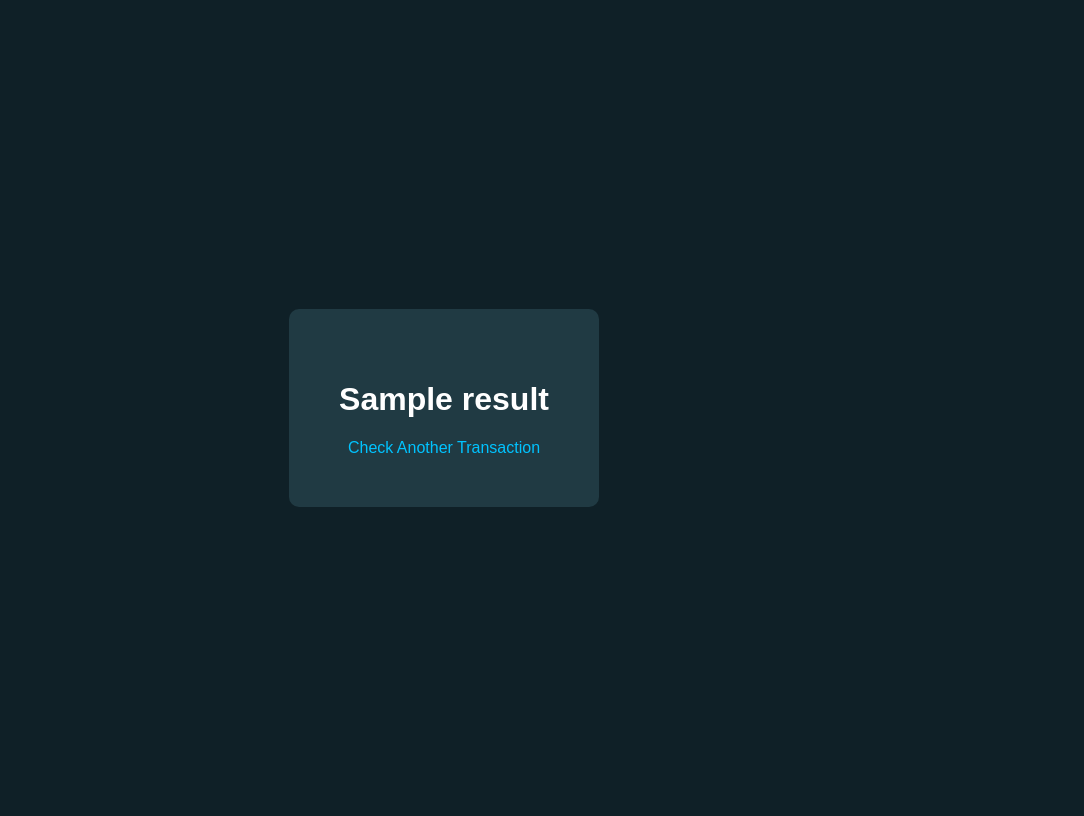
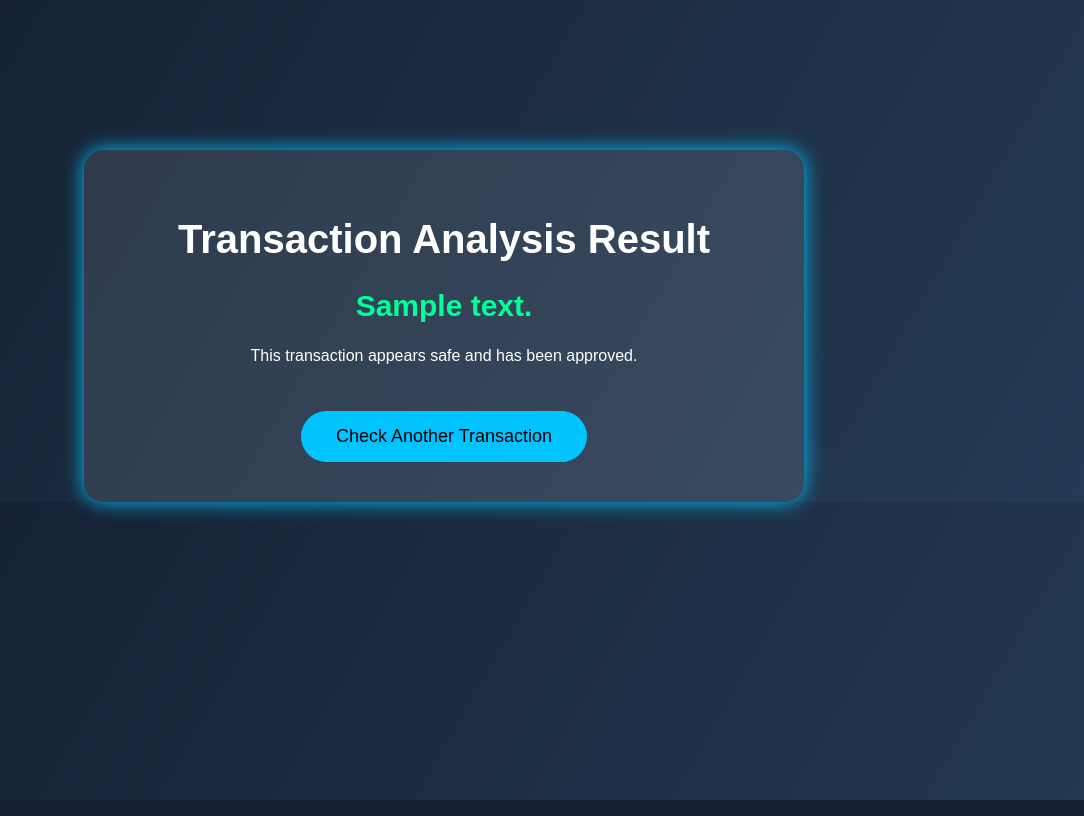
Before and after one commit to Prem-0427/online_fraud_payment, a Flask app: template code/templates/submit.html in a window 1280 px wide. Shown: the whole page, without its empty margins (196-1280 px from the left). Run offline with Flask 3, Linux system fonts and the light colour scheme; the template is opened without the code that fills it: most values are stand-ins (such as "Sample title", 1, 10 or a date in 2020); parts of the project's set-up code (start-up, migrations or seed data) failed here and were passed over.

Commit message:
Update submit.html

```diff
--- a/code/templates/submit.html
+++ b/code/templates/submit.html
@@ -1,33 +1,84 @@
 <!DOCTYPE html>
 <html>
 <head>
-<title>Result</title>
+<title>Fraud Result</title>
+
 <style>
 body{
-    background:#0f2027;
+    margin:0;
+    font-family: Arial;
+    background: linear-gradient(120deg, #141e30, #243b55);
     color:white;
-    font-family:Arial;
-    display:flex;
-    justify-content:center;
-    align-items:center;
-    height:100vh;
-}
-.box{
-    background:#203a43;
-    padding:50px;
-    border-radius:10px;
     text-align:center;
 }
-a{
-    color:#00c3ff;
-    text-decoration:none;
+
+.result-box{
+    margin-top:150px;
+    padding:40px;
+    width:50%;
+    margin-left:auto;
+    margin-right:auto;
+    background: rgba(255,255,255,0.1);
+    border-radius:20px;
+    box-shadow:0 0 20px #00c3ff;
+    animation: zoom 1s;
+}
+
+h1{
+    font-size:40px;
+}
+
+h2{
+    margin-top:20px;
+    font-size:30px;
+}
+
+.safe{
+    color:#00ff99;
+}
+
+.fraud{
+    color:#ff4c4c;
+}
+
+button{
+    margin-top:30px;
+    padding:15px 35px;
+    font-size:18px;
+    border:none;
+    border-radius:30px;
+    background:#00c3ff;
+    cursor:pointer;
+}
+
+button:hover{
+    background:#00f2fe;
+}
+
+@keyframes zoom{
+    from{transform:scale(0.5);}
+    to{transform:scale(1);}
 }
 </style>
 </head>
+
 <body>
-<div class="box">
-<h1>{{ result }}</h1>
-<a href="/predict_page">Check Another Transaction</a>
+
+<div class="result-box">
+    <h1>Transaction Analysis Result</h1>
+
+    {% if "Fraud" in prediction_text %}
+        <h2 class="fraud">{{ prediction_text }}</h2>
+        <p>This transaction is risky and has been blocked to protect your account.</p>
+    {% else %}
+        <h2 class="safe">{{ prediction_text }}</h2>
+        <p>This transaction appears safe and has been approved.</p>
+    {% endif %}
+
+    <a href="/">
+        <button>Check Another Transaction</button>
+    </a>
 </div>
+
 </body>
 </html>
```
